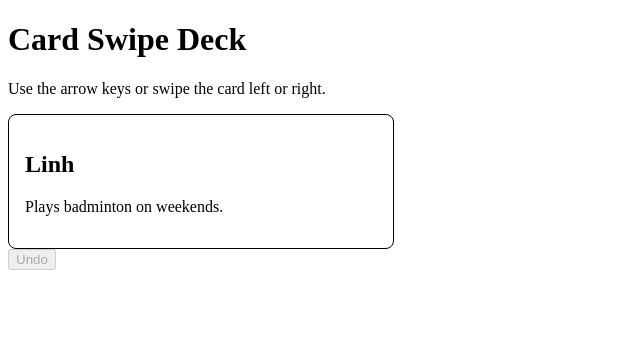
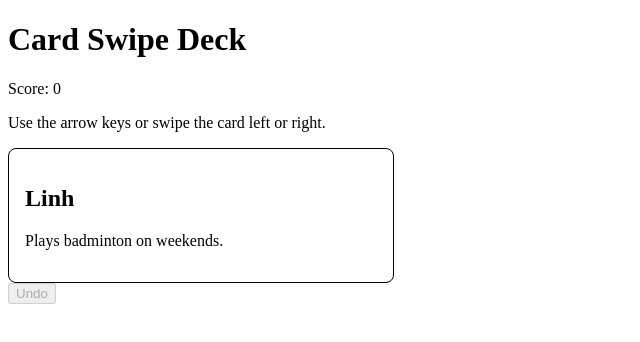
Before and after one commit to tran04012006/24521812_NgoBichTran_Lab, a React (Vite) app in the folder Lab4/HW1/: page / in a window 1280 px wide. Shown: the top 342 px of the page, without its empty margins (0-640 px from the left). Built offline with nearby package versions, Linux system fonts and the light colour scheme.

Commit message:
Derive asymmetric score from swipe history

```diff
--- a/Lab4/HW1/src/main.jsx
+++ b/Lab4/HW1/src/main.jsx
@@ -8,6 +8,7 @@ const cards = [
 ];
 
 const SWIPE_DISTANCE = 50;
+const POINTS_BY_DIRECTION = { left: -1, right: 2 };
 
 function App() {
   const [{ queue, history }, setDeck] = useState({
@@ -17,6 +18,10 @@ function App() {
   const gesture = useRef(null);
   const card = queue[0];
   const latestSwipe = history.at(-1);
+  const score = history.reduce(
+    (total, { direction }) => total + POINTS_BY_DIRECTION[direction],
+    0,
+  );
 
   const swipe = useCallback((direction) => {
     gesture.current = null;
@@ -88,6 +93,7 @@ function App() {
   return (
     <main>
       <h1>Card Swipe Deck</h1>
+      <p>Score: {score}</p>
       {card ? (
         <>
           <p>Use the arrow keys or swipe the card left or right.</p>
```
